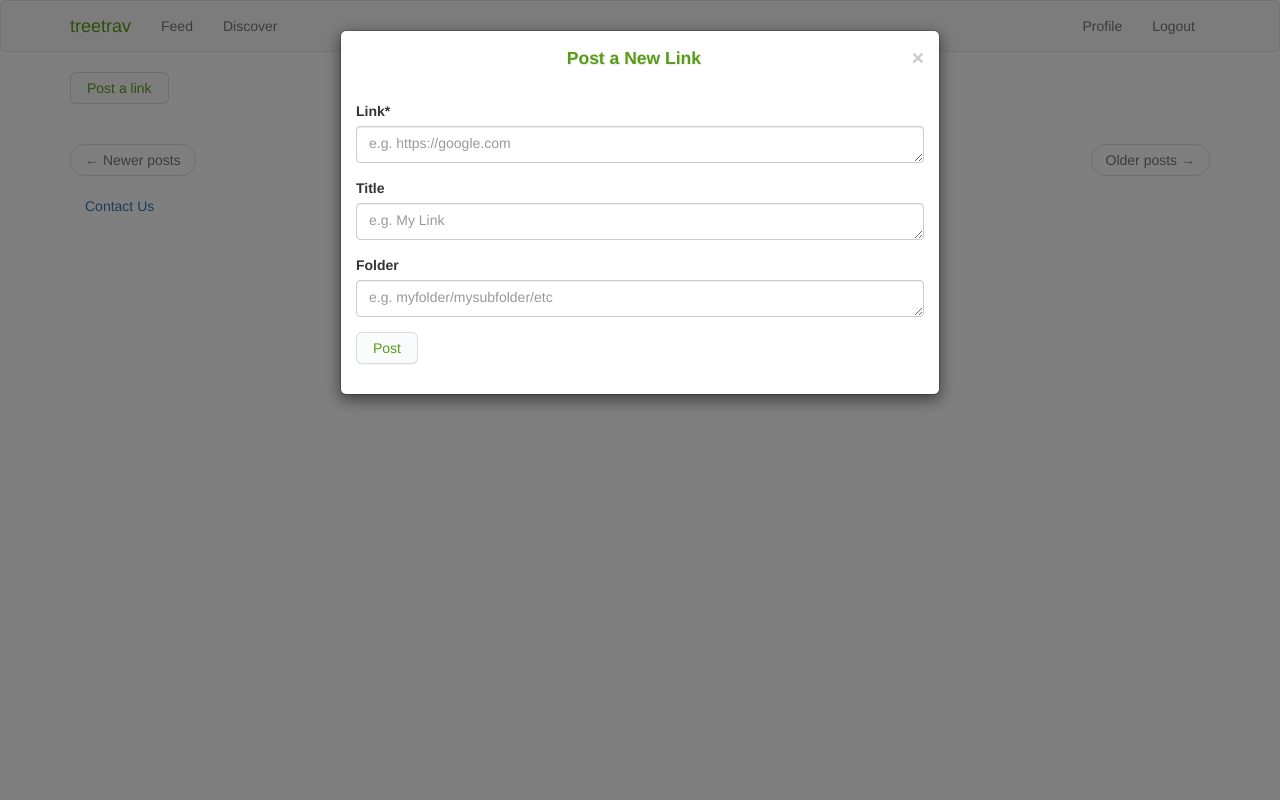
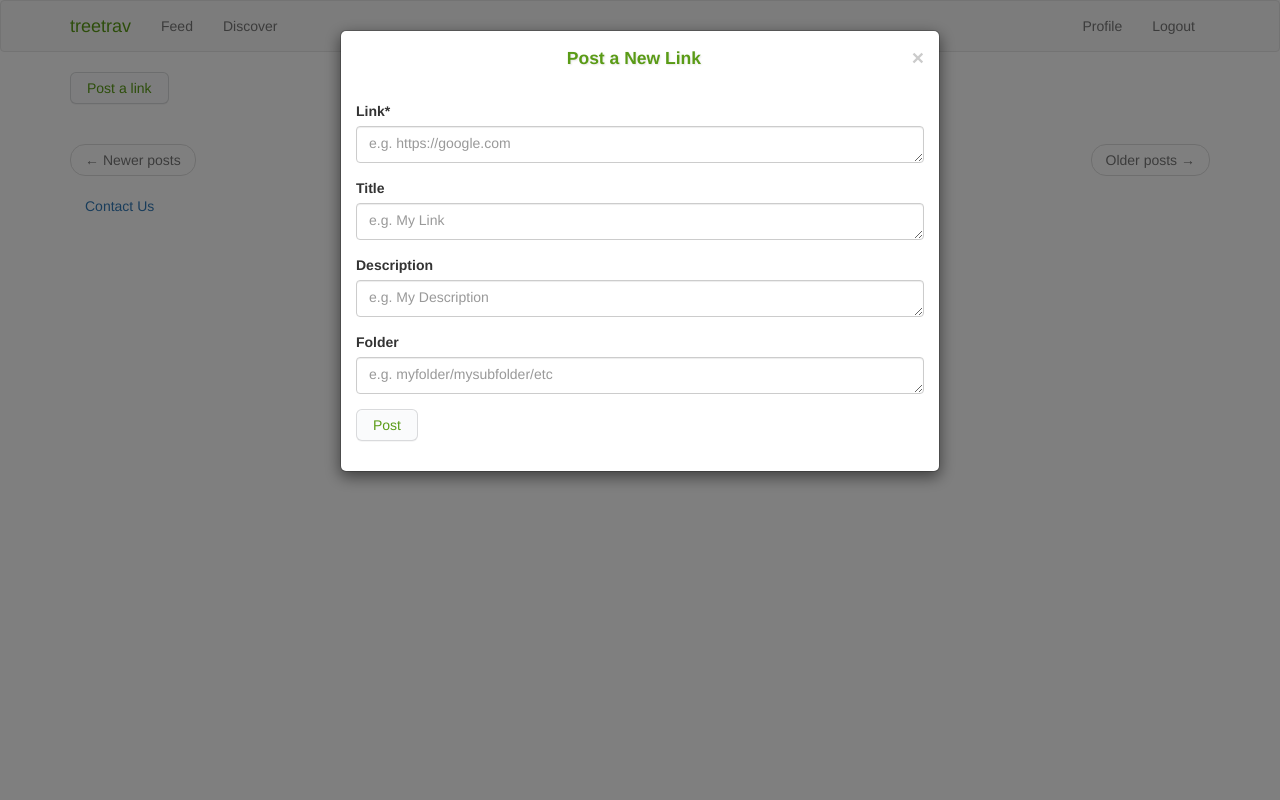
Before and after one commit to newport11/treetrav, a Flask app: page / in a window 1280 px wide, after a click on "Post a link". Run offline with Flask 3, Linux system fonts and the light colour scheme; the visitor is signed in with stand-in values (Sample User, id 1); data comes from the database, SQL or seed files in the repository; both versions use the stored data as it was after the commit; data that the repository does not hold is empty; some libraries are stand-ins or nearby versions.

Commit message:
add desc field

```diff
--- a/app/main/forms.py
+++ b/app/main/forms.py
@@ -67,8 +67,13 @@ class PostForm(FlaskForm):
 
     def validate_body(self, form):
         length = len(self.data['post_body'])
-        if length > 75:
-            raise ValidationError(_(f'must be 75 characters or less, currently {length}'))
+        if length > 40:
+            raise ValidationError(_(f'must be 40 characters or less, currently {length}'))
+
+    def validate_description(self, form):
+        length = len(self.data['post_description'])
+        if length > 35:
+            raise ValidationError(_(f'must be 35 characters or less, currently {length}'))
 
     def validate_folder(self, form):
         folders = self.data['post_folder'].strip().strip("/").split("/")
@@ -78,6 +83,7 @@ class PostForm(FlaskForm):
 
     post_link = TextAreaField(_l('Link*'), validators=[DataRequired(), validate_post])
     post_body = TextAreaField(_l('Title'), validators=[validate_body])
+    post_description = TextAreaField(_l('Description'), validators=[validate_description])
     post_folder= TextAreaField(_l('Folder'), validators=[validate_folder])
     submit = SubmitField(_l('Post'))
 
--- a/app/main/routes.py
+++ b/app/main/routes.py
@@ -74,7 +74,7 @@ async def feed():
             else:
                 folder_path = '/'
             folder_path = folder_path if form.post_folder.data else "/"
-            post = Post(link=urllib.parse.quote(form.post_link.data), body=form.post_body.data, folder_link=folder_path,
+            post = Post(link=urllib.parse.quote(form.post_link.data), body=form.post_body.data, description=form.post_description.data, folder_link=folder_path,
                         author=current_user)
             OPENAI_API_KEY = current_app.config["OPENAI_API_KEY"]
             if not post.body and OPENAI_API_KEY:
@@ -233,7 +233,7 @@ async def discover():
             else:
                 folder_path = '/'
             folder_path = folder_path if form.post_folder.data else "/"
-            post = Post(link=urllib.parse.quote(form.post_link.data), body=form.post_body.data, folder_link=folder_path,
+            post = Post(link=urllib.parse.quote(form.post_link.data), body=form.post_body.data, description=form.post_description.data, folder_link=folder_path,
                         author=current_user)
             OPENAI_API_KEY = current_app.config["OPENAI_API_KEY"]
             if not post.body and OPENAI_API_KEY:
--- a/app/models.py
+++ b/app/models.py
@@ -326,6 +326,7 @@ class Post(db.Model):
     id = db.Column(db.Integer, primary_key=True)
     link = db.Column(db.String(2048))
     body = db.Column(db.String(140))
+    description = db.Column(db.String(140))
     folder_name = db.Column(db.String(255))
     folder_link = db.Column(db.String(1000))
     favicon_file_name = db.Column(db.String(500))
@@ -338,6 +339,7 @@ class Post(db.Model):
             'id': self.id,
             'link': self.link,
             'body': self.body,
+            'description': self.description,
             'folder_name': self.folder_name,
             'folder_link': self.folder_link,
             'favicon_file_name': self.favicon_file_name,
--- a/app/static/dark.css
+++ b/app/static/dark.css
@@ -157,6 +157,11 @@ h4{
     text-decoration: none
 }
 */
+
+.posted-description-text {
+    color: white;
+    font-weight: bold;
+}
 
 .userpage-folder-text{
     color: #888;
--- a/app/static/main.css
+++ b/app/static/main.css
@@ -82,6 +82,11 @@
     text-decoration: none
 }
 */
+
+.posted-description-text {
+    color: black;
+    font-weight: bold;
+}
 
 .userpage-folder-text{
     color: #888;
--- a/app/templates/post_popup.html
+++ b/app/templates/post_popup.html
@@ -24,6 +24,12 @@
                         <label for="post_body">Title</label>
                         <textarea class="form-control" id="post_body" name="post_body" placeholder="e.g. My Link">{{ form.post_body.data or '' }}</textarea>
                         <div class="invalid-feedback" id="post_body_error"></div>
+                    </div>
+
+                    <div class="form-group">
+                        <label for="post_description">Description</label>
+                        <textarea class="form-control" id="post_description" name="post_description" placeholder="e.g. My Description">{{ form.post_description.data or '' }}</textarea>
+                        <div class="invalid-feedback" id="post_description_error"></div>
                     </div>
 
                     <div class="form-group">
--- a/app/utils.py
+++ b/app/utils.py
@@ -58,7 +58,7 @@ def copy_folder_util(current_user, origin_path, dest_path):
     post = list(posts)
     if origin_path == '/':
         for post in posts:
-            new_post = Post(link=post.link, body=post.body, folder_link=post.folder_link,
+            new_post = Post(link=post.link, body=post.body, description=post.description, folder_link=post.folder_link,
                         author=current_user, favicon_file_name=post.favicon_file_name)
             if dest_path != "/":
                 if new_post.folder_link:
@@ -70,7 +70,7 @@ def copy_folder_util(current_user, origin_path, dest_path):
         filtered_posts = filter(lambda post: is_subpath(origin_path, post.folder_link), posts)
         filtered_posts_list = list(filtered_posts)
         for post in filtered_posts_list:
-            new_post = Post(link=post.link, body=post.body, folder_link=post.folder_link,
+            new_post = Post(link=post.link, body=post.body, description=post.description, folder_link=post.folder_link,
                         author=current_user, favicon_file_name=post.favicon_file_name)
             if new_post.folder_link.startswith(origin_path):
                 if dest_path != "/":
```
Also changed, not shown: app/api/posts.py (+11 -3 lines), app/templates/_post.html (+14 -4 lines), app/templates/_post_userpage.html (+15 -5 lines), migrations/versions/ab883e3174e4_add_description_to_post.py (added, +32 -0 lines), app.db, app/static/favicons/345abb0a1ae87c15ec8c905882a3f0d0.png (added).
